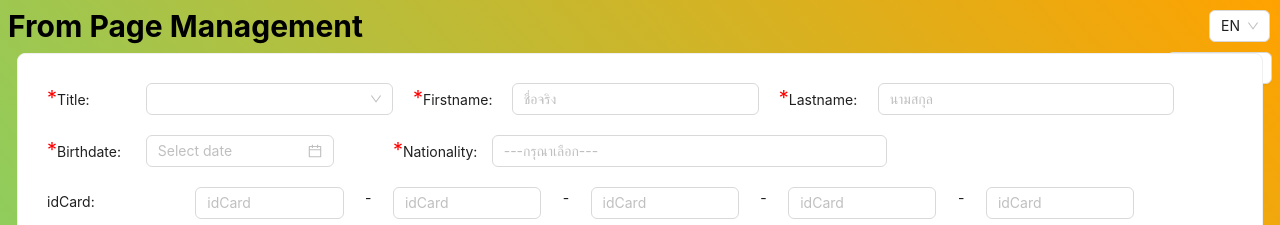
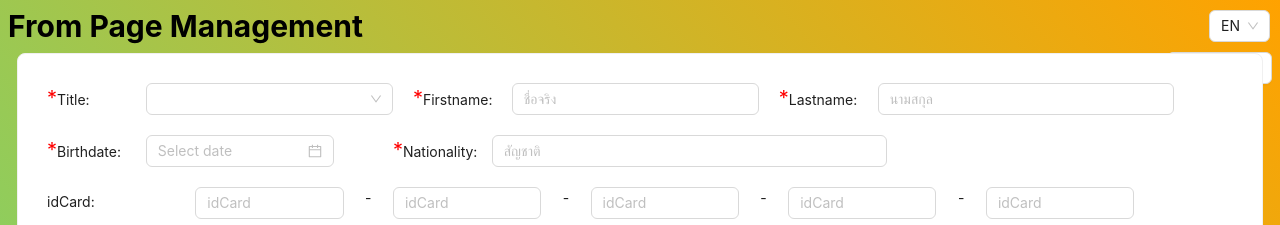
Before and after one commit to Nsnnook1/test, a React (Create React App) app: page /test2 in a window 1280 px wide. Shown: the top 225 px of the page. Built offline with nearby package versions, Linux system fonts and the light colour scheme.

Commit message:
feature: delete function

```diff
--- a/src/components/PersonForm.tsx
+++ b/src/components/PersonForm.tsx
@@ -130,11 +130,7 @@ const PersonForm: React.FC = () => {
             {t("title")}:
           </Col>
           <Col xs={5} style={{ marginRight: "20px" }}>
-            {/* <Input
-              onChange={(e) => handleInputChange("title", e.target.value)}
-              value={formValues.title}
-              placeholder="คำนำหน้า"
-            /> */}
+
             <Select
               style={{ width: "100%" }}
               onChange={(value) => handleInputChange("title", value)}
@@ -202,7 +198,7 @@ const PersonForm: React.FC = () => {
             <Input
               onChange={(e) => handleInputChange("national", e.target.value)}
               value={formValues.national}
-              placeholder="---กรุณาเลือก---"
+              placeholder="สัญชาติ"
             />
             {isSubmit && !formValues.national && (
               <div style={{ color: "red" }}>Please enter your nationnal</div>
```
Also changed, not shown: src/components/PersonTable.tsx (+0 -9 lines).
